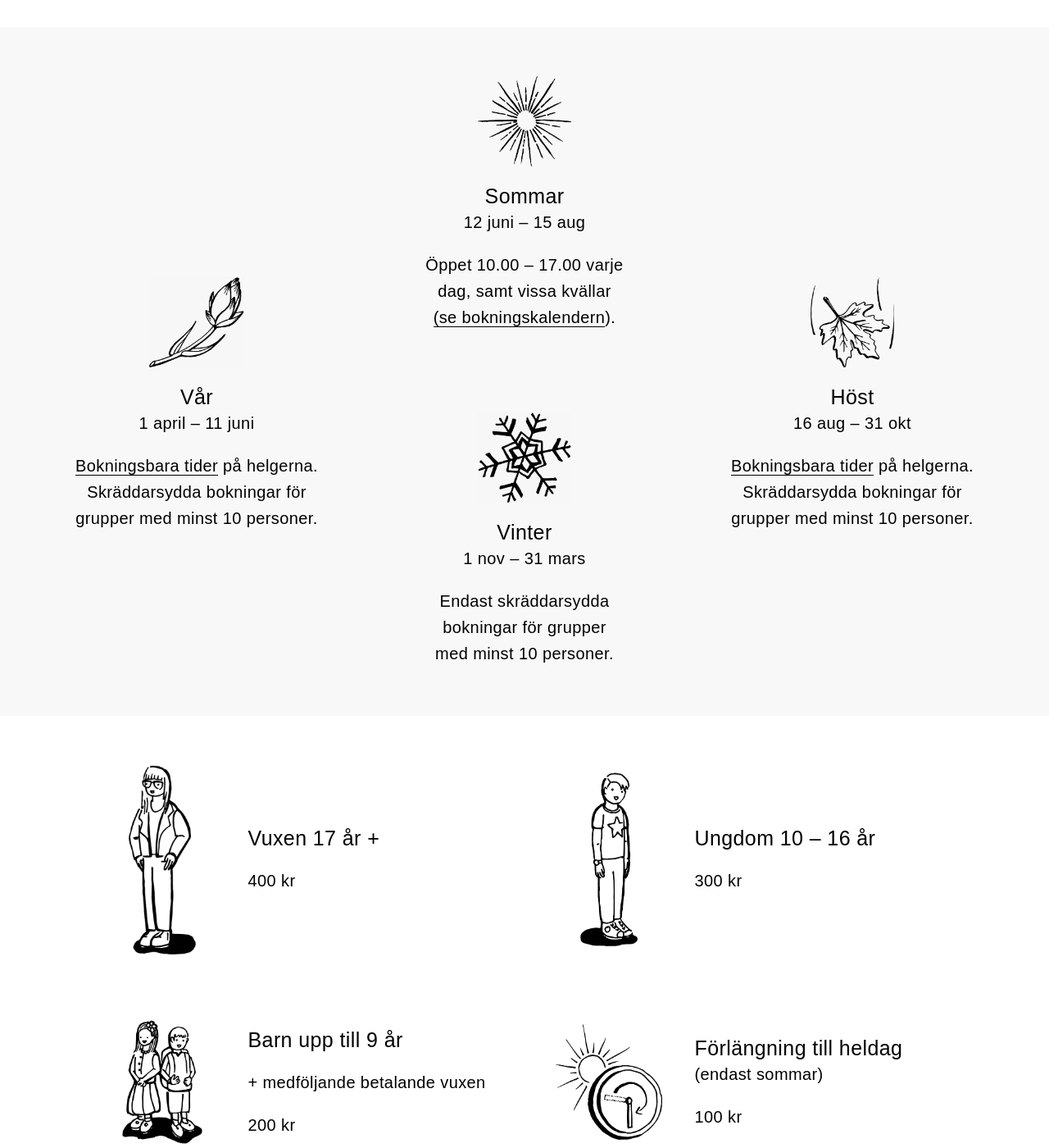
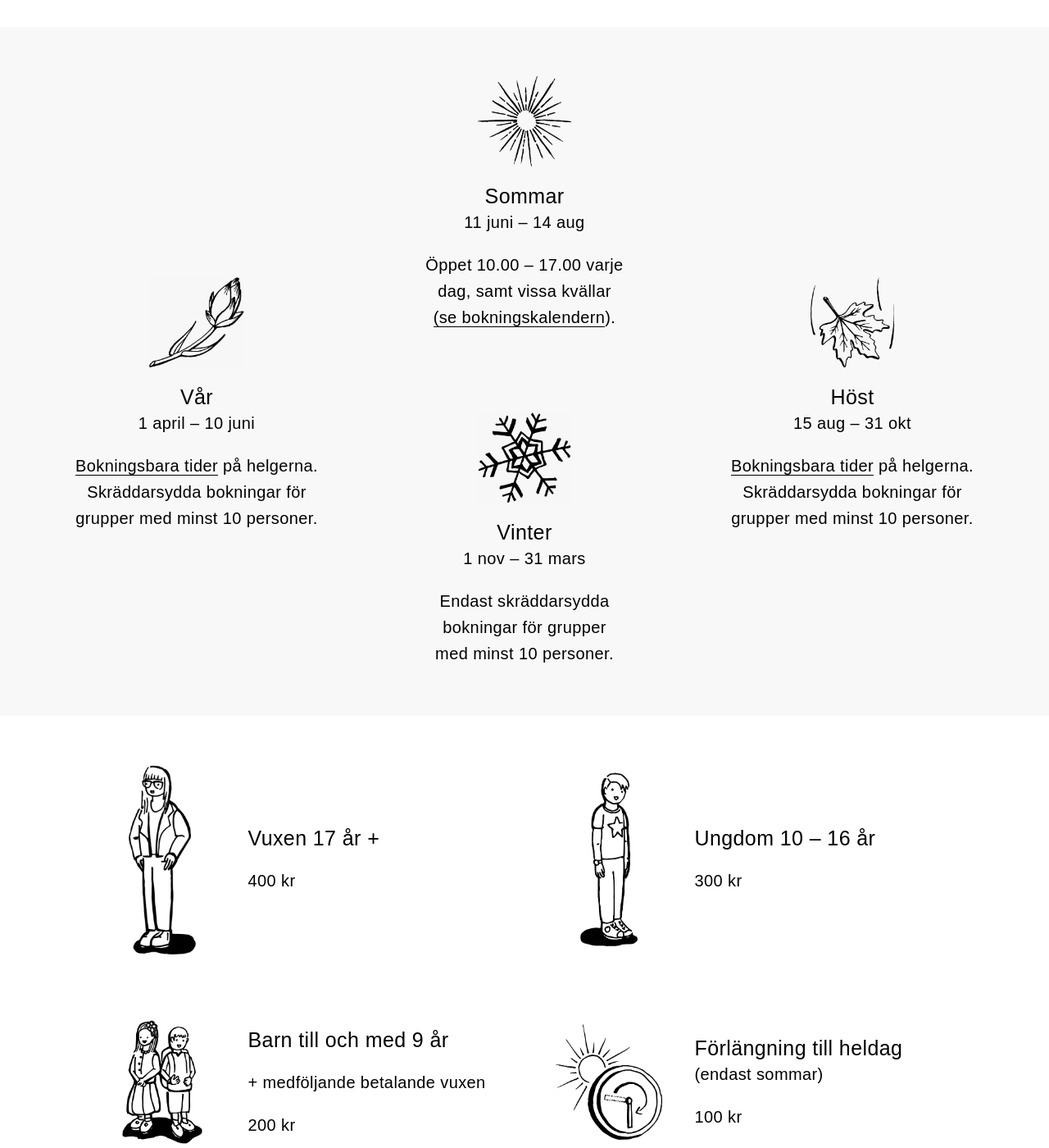
Before and after one commit to aventyrsupplevelser/aventyrsupplevelser.github.io, a Jekyll site: the page built from sorsjon/index.html, in a window 1280 px wide and 1400 px high, scrolled down 3612 px. Shown: the whole window at 82% size. Built offline with Jekyll 4.4.1, drawn with Linux system fonts in a browser that asks for light colours; some of the changed text lies outside the part shown.

Commit message:
vår changes

```diff
--- a/aventyrsbygge.markdown
+++ b/aventyrsbygge.markdown
@@ -52,7 +52,7 @@ title: aventyrsbygge
 			<img src= "/images/foundation.png">
 			<div>
 				<img src= "/images/foundation.png">
-				Genom <a href="http://höghöjdsbanor.se"><strong>Sveriges <span>Höghöjdsbanor</span></strong></a> är vi examinerade för att utföra årlig inspektion. Skriv till oss om du vill vara med i föreningen, så gör vi <span>äventyrsbyggande</span> lättare&nbsp;tillsammans!
+				Genom <a href="http://www.sverigeshb.se"><strong>Sveriges <span>Höghöjdsbanor</span></strong></a> är vi examinerade för att utföra årlig inspektion. Skriv till oss om du vill vara med i föreningen, så gör vi <span>äventyrsbyggande</span> lättare&nbsp;tillsammans!
 			</div>
 		</div>
 	</div>
--- a/sorsjon/index.html
+++ b/sorsjon/index.html
@@ -136,7 +136,7 @@ title: home
 		  <div class="arstid summer">
 			  <img class="seasonpic" src="/sorsjon/images/Summer.png">
 			  <div class="arstidtitle">
-				  <h2>Sommar <span>(aktuell årstid)</span></h2> 12 juni – 15 aug
+				  <h2>Sommar <span>(aktuell årstid)</span></h2> 11 juni – 14 aug
 			  </div>
 			  <div class="arstidtext">
 				  Öppet 10.00&nbsp;–&nbsp;17.00 varje
@@ -148,7 +148,7 @@ title: home
 		  <div class="arstid fall">
 			  <img class="seasonpic" src="/sorsjon/images/Fall.png">
 			  <div class="arstidtitle">
-				  <h2>Höst <span>(aktuell årstid)</span></h2> 16 aug – 31 okt
+				  <h2>Höst <span>(aktuell årstid)</span></h2> 15 aug – 31 okt
 			  </div>
 			  <div class="arstidtext">
 				  <a href="#book"> Bokningsbara tider</a> på helgerna.
@@ -178,7 +178,7 @@ title: home
 		  <div class="arstid spring">
 			  <img class="seasonpic" src="/sorsjon/images/Spring.png">
 			  <div class="arstidtitle">
-				  <h2>Vår <span>(aktuell årstid)</span></h2> 1 april – 11 juni
+				  <h2>Vår <span>(aktuell årstid)</span></h2> 1 april – 10 juni
 			  </div>
 			  <div class="arstidtext">
 				  <a href="#book"> Bokningsbara tider</a> på helgerna.
@@ -217,7 +217,7 @@ title: home
 			  <img src="/sorsjon/images/Youth.png">
 			  <div>
 			  	<h2>
-					  Barn <br class="narrowbr">upp till 9 år
+					  Barn <br class="narrowbr">till och med 9 år
 			  	</h2>
 			 	 <p>+ medföljande <br class="narrowbr">betalande vuxen</p>
 				  <p><strong>200 kr</strong></p>
--- a/teambuilding.markdown
+++ b/teambuilding.markdown
@@ -141,7 +141,7 @@ title: Teambuilding
 			</div>
 		</div>
 
-		<div>
+		<div style="display: none;">
 			<div class="annattext">
 				<h3>Lådbilsrace</h3>
 				En lådbil ska formas med hjälp av hjul, axlar, muttrar och plywood. Vi ger tips till en person i varje grupp som får ansvaret att vidareförmedla till&nbsp;gruppmedlemmarna.
```
Also changed, not shown: other parts of sorsjon/index.html (+1 -2 lines), other parts of teambuilding.markdown (+2 -2 lines), butik.markdown (+2 -6 lines), sorsjonen/index.html (+4 -4 lines), 1 other file.
